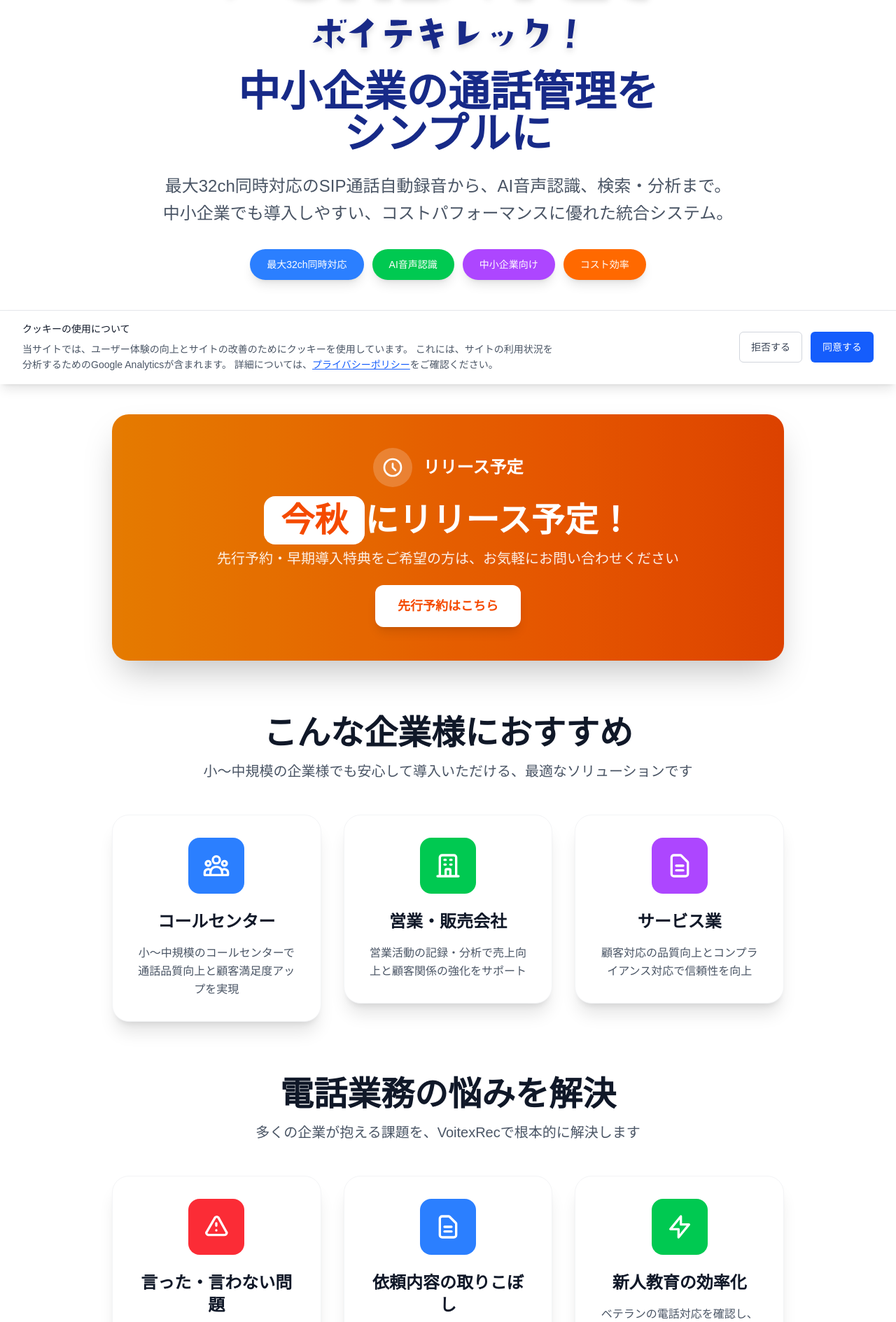
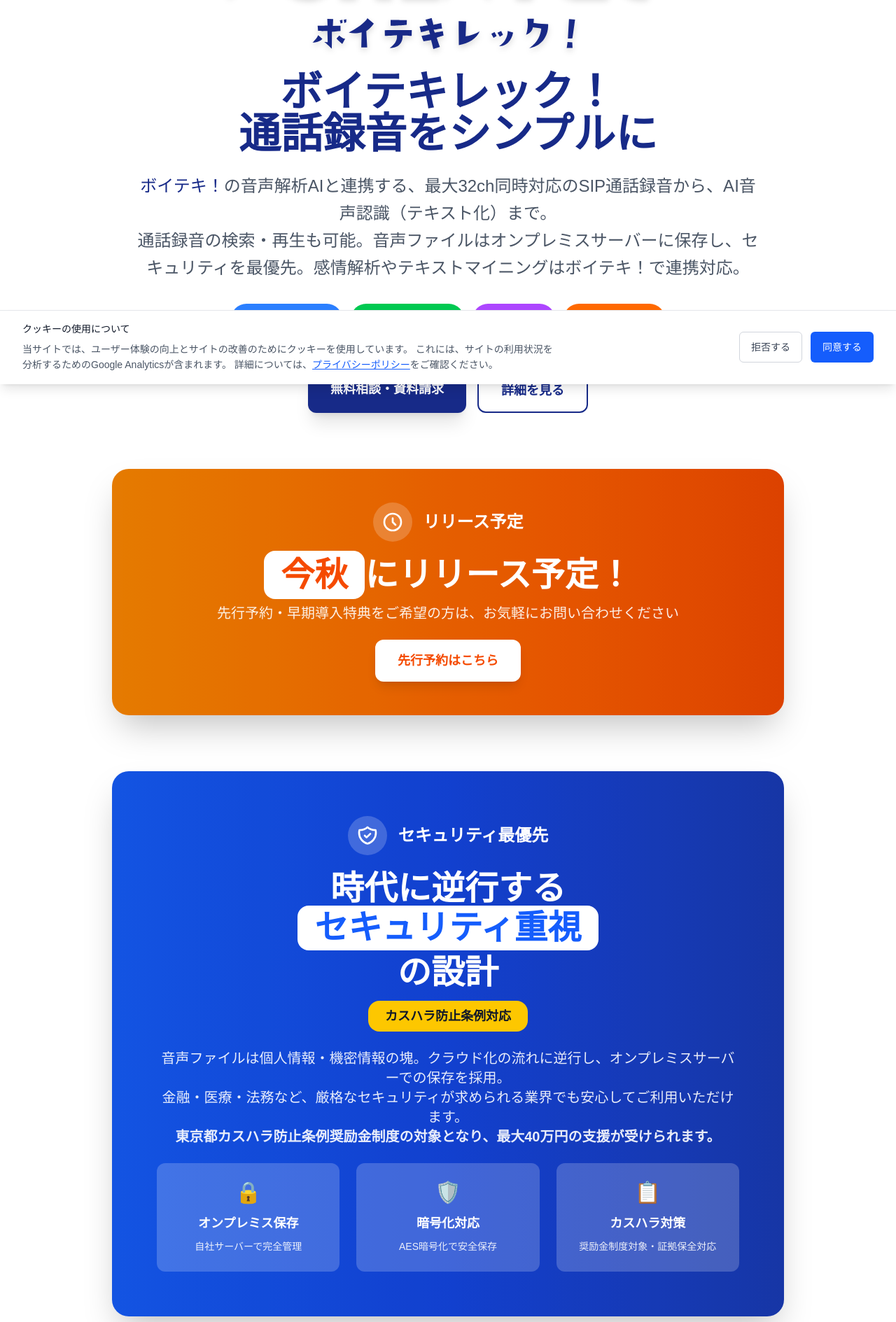
Before and after one commit to ktgsllc/voitex-site, a Next.js app: page /voitex-rec in a window 1280 px wide. Shown: the part 251-2140 px from the top of the page at 70% size. Built offline with nearby package versions, Linux system fonts and the light colour scheme.

Commit message:
feat: ボイテキレック！ページの最適化 - SEO改善、ターゲット市場調整、カスハラ防止条例対応、セキュリティ強みアピール、デザイン統一

```diff
--- a/src/app/company/page.tsx
+++ b/src/app/company/page.tsx
@@ -144,7 +144,7 @@
                   </div>
                   <div>
                     <h3 className="mb-2 text-xl font-semibold text-gray-800">
-                      ボイテキレック
+                      ボイテキレック！
                     </h3>
                     <p className="text-gray-600">
                       ひかり電話の通話録音サービス（ボイテキ！連携対応）
--- a/src/app/sitemap.ts
+++ b/src/app/sitemap.ts
@@ -48,9 +48,9 @@
     },
     {
       url: `${baseUrl}/voitex-rec`,
-      lastModified: new Date(),
-      changeFrequency: 'monthly',
-      priority: 0.8,
+      lastModified: new Date('2024-12-01'),
+      changeFrequency: 'weekly',
+      priority: 0.9,
     },
     {
       url: `${baseUrl}/news`,
--- a/src/app/voitex-rec/page.tsx
+++ b/src/app/voitex-rec/page.tsx
@@ -1,10 +1,10 @@
 import { Metadata } from 'next';
 import Image from 'next/image';
-import { generateMetadata } from '@/libs/seo';
+import { generateOptimizedMetadata } from '@/libs/seo';
 
-export const metadata: Metadata = generateMetadata(
-  'VoitexRec｜中小企業向け通話録音・音声分析システム',
-  'VoitexRecは、最大32ch同時対応のSIP通話自動録音から音声認識、検索・分析まで、中小企業の通話管理を完全サポートする統合システムです。',
+export const metadata: Metadata = generateOptimizedMetadata(
+  'ボイテキ！レコーダー｜通話録音・音声分析システム - ボイテキ！',
+  'voitexRec',
   '/voitex-rec'
 );
 
@@ -26,29 +26,29 @@
               />
             </div>
             <h1 className="mb-6 text-5xl font-bold text-primary md:text-6xl">
-              中小企業の通話管理を
+              ボイテキレック！
               <br />
-              シンプルに
+              通話録音をシンプルに
             </h1>
-            <p className="mx-auto mb-8 max-w-4xl text-xl leading-relaxed text-gray-600 md:text-2xl">
-              最大32ch同時対応のSIP通話自動録音から、AI音声認識、検索・分析まで。
+                          <p className="mx-auto mb-8 max-w-4xl text-xl leading-relaxed text-gray-600 md:text-2xl">
+              <a href="/" className="text-primary hover:underline">ボイテキ！</a>の音声解析AIと連携する、最大32ch同時対応のSIP通話録音から、AI音声認識（テキスト化）まで。
               <br />
-              中小企業でも導入しやすい、コストパフォーマンスに優れた統合システム。
+              通話録音の検索・再生も可能。音声ファイルはオンプレミスサーバーに保存し、セキュリティを最優先。感情解析やテキストマイニングはボイテキ！で連携対応。
             </p>
 
             {/* 機能タグ */}
             <div className="mb-12 flex flex-wrap justify-center gap-3">
               <span className="transform rounded-full bg-blue-500 px-6 py-3 text-sm font-medium text-white shadow-lg transition-all duration-300 hover:-translate-y-1 hover:shadow-xl">
+                通話録音システム
+              </span>
+              <span className="transform rounded-full bg-green-500 px-6 py-3 text-sm font-medium text-white shadow-lg transition-all duration-300 hover:-translate-y-1 hover:shadow-xl">
                 最大32ch同時対応
               </span>
-              <span className="transform rounded-full bg-green-500 px-6 py-3 text-sm font-medium text-white shadow-lg transition-all duration-300 hover:-translate-y-1 hover:shadow-xl">
+              <span className="transform rounded-full bg-purple-500 px-6 py-3 text-sm font-medium text-white shadow-lg transition-all duration-300 hover:-translate-y-1 hover:shadow-xl">
                 AI音声認識
               </span>
-              <span className="transform rounded-full bg-purple-500 px-6 py-3 text-sm font-medium text-white shadow-lg transition-all duration-300 hover:-translate-y-1 hover:shadow-xl">
-                中小企業向け
-              </span>
               <span className="transform rounded-full bg-orange-500 px-6 py-3 text-sm font-medium text-white shadow-lg transition-all duration-300 hover:-translate-y-1 hover:shadow-xl">
-                コスト効率
+                ボイテキ！連携
               </span>
             </div>
 
@@ -111,6 +111,71 @@
             </div>
           </div>
 
+          {/* セキュリティの強みセクション */}
+          <div className="mb-20">
+            <div className="relative overflow-hidden rounded-3xl bg-gradient-to-r from-blue-600 via-blue-700 to-blue-800 p-10 text-white shadow-2xl md:p-16">
+              <div className="absolute inset-0 bg-black/10"></div>
+              <div className="relative z-10 text-center">
+                <div className="mb-6 flex items-center justify-center">
+                  <div className="mr-4 rounded-full bg-white/20 p-3">
+                    <svg
+                      className="h-8 w-8 text-white"
+                      fill="none"
+                      stroke="currentColor"
+                      viewBox="0 0 24 24"
+                    >
+                      <path
+                        strokeLinecap="round"
+                        strokeLinejoin="round"
+                        strokeWidth={2}
+                        d="M9 12l2 2 4-4m5.618-4.016A11.955 11.955 0 0112 2.944a11.955 11.955 0 01-8.618 3.04A12.02 12.02 0 003 9c0 5.591 3.824 10.29 9 11.622 5.176-1.332 9-6.03 9-11.622 0-1.042-.133-2.052-.382-3.016z"
+                      />
+                    </svg>
+                  </div>
+                  <span className="text-2xl font-bold">セキュリティ最優先</span>
+                </div>
+                <h2 className="mb-4 text-4xl font-bold md:text-5xl">
+                  時代に逆行する
+                  <br />
+                  <span className="inline-block rounded-2xl bg-white px-6 py-2 text-blue-600 mb-2">
+                    セキュリティ重視
+                  </span>
+                  <br />
+                  の設計
+                </h2>
+                <div className="mb-6">
+                  <span className="inline-block rounded-2xl bg-yellow-400 px-6 py-2 text-gray-900 font-bold text-lg">
+                    カスハラ防止条例対応
+                  </span>
+                </div>
+                <p className="mb-6 text-xl opacity-90">
+                  音声ファイルは個人情報・機密情報の塊。クラウド化の流れに逆行し、オンプレミスサーバーでの保存を採用。
+                  <br />
+                  金融・医療・法務など、厳格なセキュリティが求められる業界でも安心してご利用いただけます。
+                  <br />
+                  <span className="font-semibold">東京都カスハラ防止条例奨励金制度の対象となり、最大40万円の支援が受けられます。</span>
+                </p>
+                <div className="grid gap-6 md:grid-cols-3">
+                  <div className="rounded-xl bg-white/20 p-6">
+                    <div className="mb-3 text-3xl">🔒</div>
+                    <div className="mb-2 font-semibold text-lg">オンプレミス保存</div>
+                    <div className="text-sm opacity-90 leading-relaxed">自社サーバーで完全管理</div>
+                  </div>
+                  <div className="rounded-xl bg-white/20 p-6">
+                    <div className="mb-3 text-3xl">🛡️</div>
+                    <div className="mb-2 font-semibold text-lg">暗号化対応</div>
+                    <div className="text-sm opacity-90 leading-relaxed">AES暗号化で安全保存</div>
+                  </div>
+                  <div className="rounded-xl bg-white/20 p-6">
+                    <div className="mb-3 text-3xl">📋</div>
+                    <div className="mb-2 font-semibold text-lg">カスハラ対策</div>
+                    <div className="text-sm opacity-90 leading-relaxed">奨励金制度対象・証拠保全対応</div>
+                  </div>
+                </div>
+              </div>
+            </div>
+          </div>
+
           {/* ターゲット市場セクション */}
           <div className="mb-20">
             <div className="mb-12 text-center">
@@ -118,7 +183,7 @@
                 こんな企業様におすすめ
               </h2>
               <p className="mx-auto max-w-3xl text-xl text-gray-600">
-                小〜中規模の企業様でも安心して導入いただける、最適なソリューションです
+                PBX側で録音できない環境や、独自の通話管理システムを構築したい企業様、専門サービス業に最適です
               </p>
             </div>
 
@@ -136,15 +201,15 @@
                         strokeLinecap="round"
                         strokeLinejoin="round"
                         strokeWidth={2}
-                        d="M17 20h5v-2a3 3 0 00-5.356-1.857M17 20H7m10 0v-2c0-.656-.126-1.283-.356-1.857M7 20H2v-2a3 3 0 015.356-1.857M7 20v-2c0-.656.126-1.283.356-1.857m0 0a5.002 5.002 0 019.288 0M15 7a3 3 0 11-6 0 3 3 0 016 0zm6 3a2 2 0 11-4 0 2 2 0 014 0zM7 10a2 2 0 11-4 0 2 2 0 014 0z"
+                        d="M12 8c-1.657 0-3 .895-3 2s1.343 2 3 2 3 .895 3 2-1.343 2-3 2m0-8c1.11 0 2.08.402 2.599 1M12 8V7m0 1v8m0 0v1m0-1c-1.11 0-2.08-.402-2.599-1"
                       />
                     </svg>
                   </div>
                   <h4 className="mb-4 text-center text-2xl font-bold text-gray-900">
-                    コールセンター
+                    営業・販売会社
                   </h4>
                   <p className="text-center leading-relaxed text-gray-600">
-                    小〜中規模のコールセンターで通話品質向上と顧客満足度アップを実現
+                    外出先での通話録音で営業活動の記録・分析を実現。顧客との約束事を確実に記録
                   </p>
                 </div>
               </div>
@@ -162,15 +227,15 @@
                         strokeLinecap="round"
                         strokeLinejoin="round"
                         strokeWidth={2}
-                        d="M19 21V5a2 2 0 00-2-2H7a2 2 0 00-2 2v16m14 0h2m-2 0h-5m-9 0H3m2 0h5M9 7h1m-1 4h1m4-4h1m-1 4h1m-5 10v-5a1 1 0 011-1h2a1 1 0 011 1v5m-4 0h4"
+                        d="M9 12l2 2 4-4m6 2a9 9 0 11-18 0 9 9 0 0118 0z"
                       />
                     </svg>
                   </div>
                   <h4 className="mb-4 text-center text-2xl font-bold text-gray-900">
-                    営業・販売会社
+                    専門サービス業
                   </h4>
                   <p className="text-center leading-relaxed text-gray-600">
-                    営業活動の記録・分析で売上向上と顧客関係の強化をサポート
+                    弁護士・税理士・コンサルタントなど、顧客対応の品質向上とコンプライアンス対応
                   </p>
                 </div>
               </div>
@@ -188,16 +253,85 @@
                         strokeLinecap="round"
                         strokeLinejoin="round"
                         strokeWidth={2}
-                        d="M9 12h6m-6 4h6m2 5H7a2 2 0 01-2-2V5a2 2 0 012-2h5.586a1 1 0 01.707.293l5.414 5.414a1 1 0 01.293.707V19a2 2 0 01-2 2z"
+                        d="M19 21V5a2 2 0 00-2-2H7a2 2 0 00-2 2v16m14 0h2m-2 0h-5m-9 0H3m2 0h5M9 7h1m-1 4h1m4-4h1m-1 4h1m-5 10v-5a1 1 0 011-1h2a1 1 0 011 1v5m-4 0h4"
                       />
                     </svg>
                   </div>
                   <h4 className="mb-4 text-center text-2xl font-bold text-gray-900">
-                    サービス業
+                    中小企業・スタートアップ
                   </h4>
                   <p className="text-center leading-relaxed text-gray-600">
-                    顧客対応の品質向上とコンプライアンス対応で信頼性を向上
+                    独自の通話管理システム構築で、大手企業に負けない顧客対応品質を実現
                   </p>
+                </div>
+              </div>
+            </div>
+          </div>
+
+          {/* カスハラ防止セクション */}
+          <div className="mb-20">
+            <div className="relative overflow-hidden rounded-3xl bg-gradient-to-r from-red-600 via-red-700 to-red-800 p-10 text-white shadow-2xl md:p-16">
+              <div className="absolute inset-0 bg-black/10"></div>
+              <div className="relative z-10 text-center">
+                <div className="mb-6 flex items-center justify-center">
+                  <div className="mr-4 rounded-full bg-white/20 p-3">
+                    <svg
+                      className="h-8 w-8 text-white"
+                      fill="none"
+                      stroke="currentColor"
+                      viewBox="0 0 24 24"
+                    >
+                      <path
+                        strokeLinecap="round"
+                        strokeLinejoin="round"
+                        strokeWidth={2}
+                        d="M12 9v2m0 4h.01m-6.938 4h13.856c1.54 0 2.502-1.667 1.732-2.5L13.732 4c-.77-.833-1.964-.833-2.732 0L3.732 16.5c-.77.833.192 2.5 1.732 2.5z"
+                      />
+                    </svg>
+                  </div>
+                  <span className="text-2xl font-bold">カスハラ防止対策</span>
+                </div>
+                <h2 className="mb-6 text-4xl font-bold md:text-5xl">
+                  ボイテキレック！ × ボイテキ！
+                  <br />
+                  <span className="inline-block rounded-2xl bg-white px-8 py-3 text-red-600 mb-2">
+                    カスハラ防止の最強タッグ
+                  </span>
+                  <br />
+                  の組み合わせ
+                </h2>
+                <p className="mb-6 text-xl opacity-90">
+                  録音・証拠保全から感情分析・NGワード検出まで、カスハラ防止に必要な機能を完全網羅。
+                  <br />
+                  東京都カスハラ防止条例奨励金制度の対象となり、最大40万円の支援が受けられます。
+                </p>
+                <div className="grid gap-6 md:grid-cols-2">
+                  <div className="rounded-xl bg-white/20 p-6">
+                    <div className="mb-3 text-3xl">🎙️</div>
+                    <div className="mb-2 font-semibold text-lg">ボイテキレック！</div>
+                    <div className="text-sm opacity-90 leading-relaxed">
+                      • 通話の完全録音・証拠保全<br/>
+                      • オンプレミス保存でセキュリティ重視<br/>
+                      • 奨励金制度対象
+                    </div>
+                  </div>
+                  <div className="rounded-xl bg-white/20 p-6">
+                    <div className="mb-3 text-3xl">🤖</div>
+                    <div className="mb-2 font-semibold text-lg">ボイテキ！</div>
+                    <div className="text-sm opacity-90 leading-relaxed">
+                      • AI感情分析・NGワード検出<br/>
+                      • 問題の早期発見・警告<br/>
+                      • 自動要約・可視化
+                    </div>
+                  </div>
+                </div>
+                <div className="mt-8">
+                  <a
+                    href="/"
+                    className="inline-block transform rounded-xl bg-white px-8 py-4 text-lg font-semibold text-red-600 shadow-lg transition-all duration-300 hover:-translate-y-1 hover:bg-gray-50"
+                  >
+                    ボイテキ！の詳細を見る
+                  </a>
                 </div>
               </div>
             </div>
@@ -623,8 +757,8 @@
                 導入をご検討の方へ
               </h2>
               <p className="mx-auto mb-8 max-w-3xl text-xl opacity-90">
-                VoitexRecは、企業の通話管理を革新する統合システムです。
-                詳しい導入方法や料金、デモンストレーションについては、お気軽にお問い合わせください。
+                ボイテキレック！は、<a href="/" className="text-white underline hover:no-underline">ボイテキ！</a>の音声解析AIと連携する通話録音システムです。
+                通話録音の検索・再生も可能。感情解析やテキストマイニングはボイテキ！で連携対応。詳しい導入方法や料金、デモンストレーションについては、お気軽にお問い合わせください。
               </p>
               <div className="flex flex-col justify-center gap-4 sm:flex-row">
                 <a
--- a/src/components/Header.tsx
+++ b/src/components/Header.tsx
@@ -34,7 +34,7 @@
 
 const sisterServices = [
   { label: 'QuickSum', href: '/quicksum', icon: '📝' },
-  { label: 'ボイテキレック', href: '/voitex-rec', icon: '🎙️' },
+          { label: 'ボイテキレック！', href: '/voitex-rec', icon: '🎙️' },
   { label: 'ボイテキコンバーター！', href: '/voitex-converter', icon: '🔄' },
 ];
 
--- a/src/components/SisterServices.tsx
+++ b/src/components/SisterServices.tsx
@@ -55,7 +55,7 @@
                 </svg>
               </div>
               <h3 className="mb-3 text-xl font-semibold text-gray-800">
-                ボイテキレック
+                ボイテキレック！
               </h3>
               <p className="mb-4 text-gray-600">
                 ひかり電話の通話録音サービスでボイテキ！連携可能です。
--- a/src/libs/seo.ts
+++ b/src/libs/seo.ts
@@ -282,7 +282,7 @@
   blog: 'ボイテキ！のブログ。音声解析AIの活用方法、コールセンターの品質向上、カスハラ対策など、実務に役立つ情報を発信。',
 
   voitexRec:
-    'ボイテキ！レコーダーは音声録音専用アプリ。高品質録音で音声解析AIの精度向上。カスハラ対策にも活用できる録音機能を提供。',
+    'ボイテキレック！は音声解析AI「ボイテキ！」と連携する通話録音システム。最大32ch同時対応のSIP通話録音からAI音声認識（テキスト化）まで。音声ファイルはオンプレミスサーバーに保存し、セキュリティを最優先。カスハラ防止条例奨励金制度対象。金融・医療・法務など厳格なセキュリティが求められる業界でも安心。',
 
   security:
     'ボイテキ！のセキュリティ対策について。音声データの暗号化、アクセス制御、プライバシー保護など、企業の機密情報を安全に保護。',
```
Also changed, not shown: src/app/layout.tsx (+2 -27 lines).
